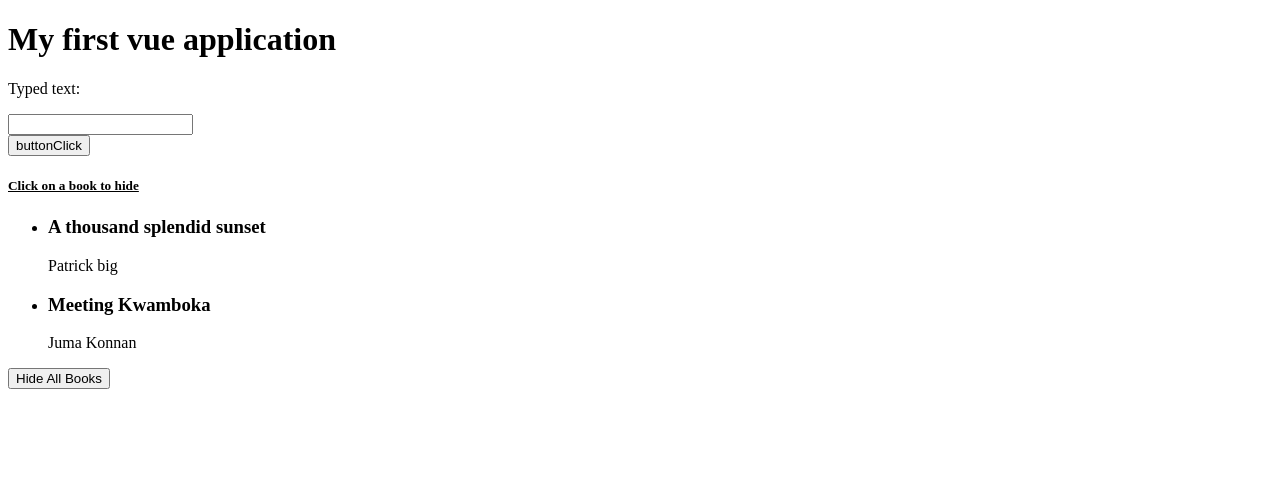
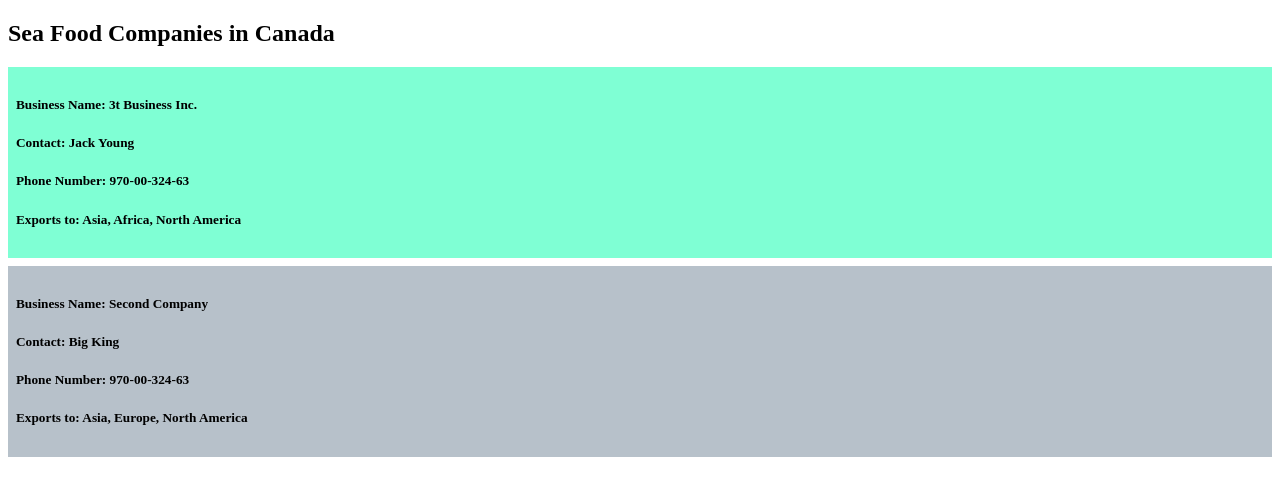
Before and after one commit to Samkipz/vue-projects, a Vue app: page / in a window 1280 px wide. Shown: the top 496 px of the page. Built offline with nearby package versions, Linux system fonts and the light colour scheme.

Commit message:
created component and used props

```diff
--- a/src/App.vue
+++ b/src/App.vue
@@ -1,59 +1,47 @@
 <template>
-    <h1> {{ Topic }}</h1>
-    <p>Typed text: {{ text }}</p>
-    <input type="text" ref="name" v-model="text">
-    <div></div>
-    <button @click="handleClick"> buttonClick </button>
-
-    <br>
-    <div v-if="showBooks">
-        <h5><u>Click on a book to hide</u></h5>
-        <ul>
-            <li v-for="(book, index) in showBooks" v-bind:key="index" :class="{ fav: book.isFav }"
-                @click="toggleFav(book)">
-                <h3>{{ book.title }}</h3>
-                <p> {{ book.author }}</p>
-            </li>
-        </ul>
+    <header>
+        <h2> {{ title }} </h2>
+    </header>
+    <div>
+        <Cards v-for="company in companies" :businessName="company.businessName" :contact="company.contact"
+            :phoneNumber="company.phoneNumber" :exportsTo="company.exportsTo" :isBooked="company.isBooked"
+            :key="company.id" class="company" :class="{ companyBooked: company.isBooked }">
+        </Cards>
     </div>
 
-    <button @click="toggleShowBooks">
-        <span v-if="showBooks">Hide All Books</span>
-        <span v-else>Show Books</span>
-    </button>
+
 </template>
 
 <script>
+import Cards from './components/Cards.vue'
 
 export default {
-    name: 'App',
+    name: "App",
     data() {
         return {
-            Topic: 'My first vue application',
-            text: '',
-            url: 'http://books.toscrape.com/',
-            books: [
-                { title: 'A thousand splendid sunset', author: 'Patrick big', isFav: true },
-                { title: 'Meeting Kwamboka', author: 'Juma Konnan', isFav: true },
-                { title: 'Many ways no way', author: 'Samkipz', isFav: false },
+            title: "Sea Food Companies in Canada",
+            companies: [
+                { id: 1, businessName: "3t Business Inc.", contact: "Jack Young", phoneNumber: "970-00-324-63", exportsTo: "Asia, Africa, North America", isBooked: true },
+                { id: 1, businessName: "Second Company", contact: "Big King", phoneNumber: "970-00-324-63", exportsTo: "Asia, Europe, North America", isBooked: false },
             ]
         }
     },
-    methods: {
-        handleClick() {
-            alert("Button clicked!")
-        },
-        toggleShowBooks() {
-            this.showBooks = !this.showBooks
-        },
-        toggleFav(book) {
-            book.isFav = !book.isFav
-        }
-    },
-    computed: {
-        showBooks() {
-            return this.books.filter((item) => item.isFav)
-        }
+    components: {
+        Cards
     }
 }
 </script>
+
+<style lang="scss">
+.company {
+    display: flex;
+    flex-direction: column;
+    background-color: rgb(183, 193, 202);
+    margin: 1vmin 0;
+    padding: 1vmin;
+}
+
+.companyBooked {
+    background-color: aquamarine;
+}
+</style>
--- /dev/null
+++ b/src/components/Cards.vue
@@ -0,0 +1,44 @@
+<template>
+    <div class="card">
+        <header>
+            <!-- Title hear -->
+
+        </header>
+        <article>
+            <!-- Body here -->
+            <ul>
+                <li v-for="(company, index) in companies" v-bind:key="index" :class="{ fav: book.isFav }"
+                    @click="toggleFav(book)">
+
+                    <h5> <strong> Business Name: </strong> {{ company.businessName }}</h5>
+
+                </li>
+            </ul>
+
+            <h5> <strong> Business Name: </strong> {{ businessName }}</h5>
+            <h5> <strong> Contact: </strong> {{ contact }}</h5>
+            <h5> <strong> Phone Number: </strong> {{ phoneNumber }}</h5>
+            <h5> <strong> Exports to: </strong> {{ exportsTo }}</h5>
+        </article>
+        <footer>
+            <!-- Footer here -->
+        </footer>
+    </div>
+</template>
+
+<script>
+
+export default {
+    name: "card-component",
+    props: {
+        businessName: String,
+        contact: String,
+        phoneNumber: String,
+        exportsTo: String
+    }
+}
+</script>
+
+<style>
+
+</style>
--- a/src/index.html
+++ b/src/index.html
@@ -5,7 +5,7 @@
     <meta charset="UTF-8" />
     <meta http-equiv="X-UA-Compatible" content="IE=edge" />
     <meta name="viewport" content="width=device-width, initial-scale=1.0" />
-    <title>Hello World App</title>
+    <title>Vue Project</title>
 </head>
 
 <body>
--- a/webpack.config.js
+++ b/webpack.config.js
@@ -1,3 +1,4 @@
+devtool: 'eval-source-map';
 const path = require("path");
 const HtmlWebpackPlugin = require("html-webpack-plugin");
 const MiniCssExtractPlugin = require("mini-css-extract-plugin");
@@ -51,6 +52,18 @@ module.exports = {
                 test: /\.html$/i,
                 loader: "html-loader",
             },
+            {
+                test: /\.(png|jpg|gif)$/i,
+                use: [
+                    {
+                        loader: 'url-loader',
+                        options: {
+                            limit: 8192,
+                        }
+                    },
+                ],
+                type: 'javascript/auto'
+            },
         ],
     },
     plugins: [
```
Also changed, not shown: src/assets/logo.png (added), 1 other file (tests, documents, lock files or other folders).
